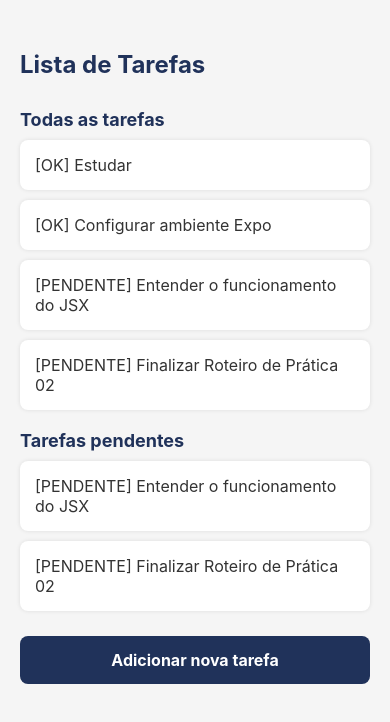
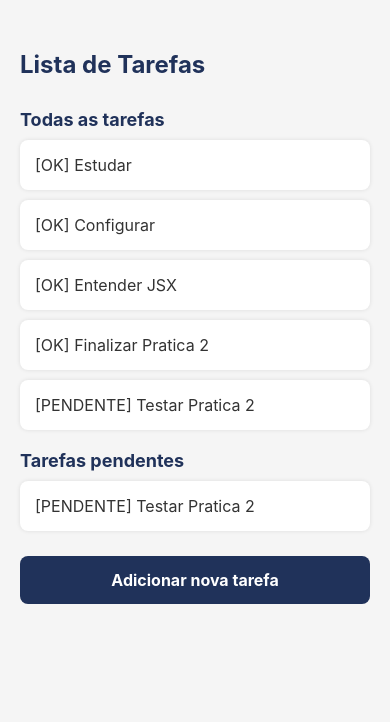
Before and after one commit to jorgefcardoso/INF204_JorgeFabricio, a React Native app in the folder meu-primeiro-app/: screen / in a window 390 px wide. Shown: the top 722 px of the page. Built offline with nearby package versions, Linux system fonts and the light colour scheme.

Commit message:
finalizar pratica 2 tsx

```diff
--- a/meu-primeiro-app/App.tsx
+++ b/meu-primeiro-app/App.tsx
@@ -11,9 +11,10 @@ import ItemTarefa, { Tarefa } from "./ItemTarefa";
 export default function App() {
   const [tarefas, setTarefas] = useState<Tarefa[]>([
     { id: 1, descricao: "Estudar", concluida: true },
-    { id: 2, descricao: "Configurar ambiente Expo", concluida: true },
-    { id: 3, descricao: "Entender o funcionamento do JSX", concluida: false },
-    { id: 4, descricao: "Finalizar Roteiro de Prática 02", concluida: false },
+    { id: 2, descricao: "Configurar", concluida: true },
+    { id: 3, descricao: "Entender JSX", concluida: true },
+    { id: 4, descricao: "Finalizar Pratica 2", concluida: true },
+    { id: 5, descricao: "Testar Pratica 2", concluida: false },
   ]);
 
   const tarefasPendentes: Tarefa[] = tarefas.filter(
```
Also changed, not shown: 1 other file (tests, documents, lock files or other folders).
